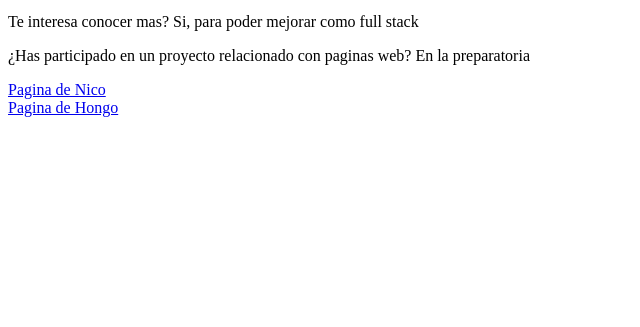
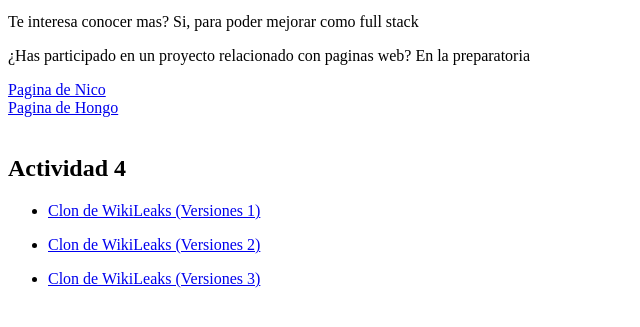
Before and after one commit to JosArtu/JosArtu.github.io, a plain HTML site: page miarchivo.html in a window 1280 px wide. Shown: the part 87-414 px from the top of the page, without its empty margins (0-640 px from the left). Drawn offline with Linux system fonts and the light colour scheme.

Commit message:
Update miarchivo.html with new content and links
Added links to Actividad 4 and structured the HTML.

```diff
--- a/miarchivo.html
+++ b/miarchivo.html
@@ -1,8 +1,6 @@
 <html>
     <head>
-        <title>
-            Actividad 1
-        </title>
+        <title>Actividad 1</title>
     </head>
     <body>
         <h1>Actividad #1</h1>
@@ -13,6 +11,18 @@
         <br>
         <a href="http://a01403471.github.io/miarchivo.html">Pagina de Hongo</a>
 
+        <br><br>
+
+        <h2>Actividad 4</h2>
+        <ul>
+            <li><a href="https://josartu.github.io/ACT4V1">Clon de WikiLeaks (Versiones 1)</a></li>
+            </ul>
+        <ul>
+            <li><a href="https://josartu.github.io/ACT4V2">Clon de WikiLeaks (Versiones 2)</a></li>
+            </ul>
+        <ul>
+            <li><a href="https://josartu.github.io/ACT4V3">Clon de WikiLeaks (Versiones 3)</a></li>
+            </ul>
 
     </body>
 </html>
```
